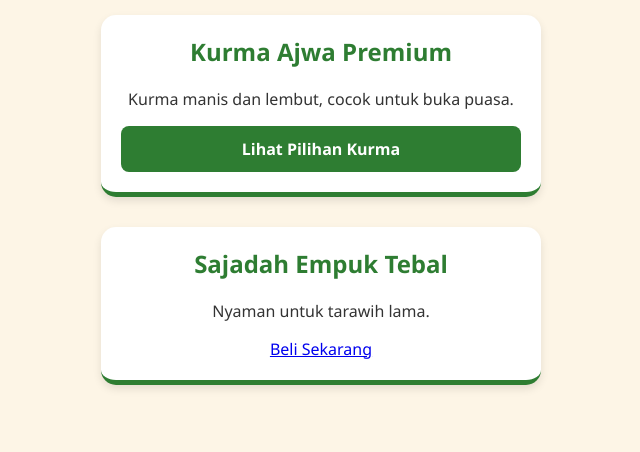
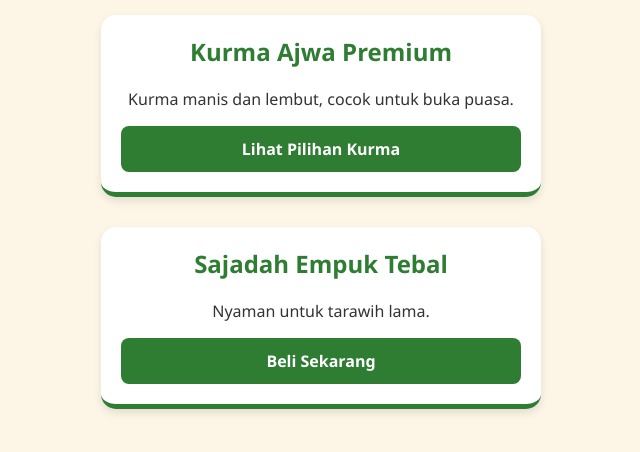
Before and after one commit to langgilanglang/blogramadhan, a website: page index.html in a window 1280 px wide. Shown: the part 106-558 px from the top of the page, without its empty margins (319-959 px from the left). Drawn offline with Linux system fonts and the light colour scheme.

Commit message:
perbaiki class tombol sajadah

```diff
--- a/index.html
+++ b/index.html
@@ -18,7 +18,7 @@
   <div class="product">
     <h2>Sajadah Empuk Tebal</h2>
     <p>Nyaman untuk tarawih lama.</p>
-    <a href="#">Beli Sekarang</a>
+   <a href="#" class="btn-buy">Beli Sekarang</a>
   </div>
 
 </body>
```
